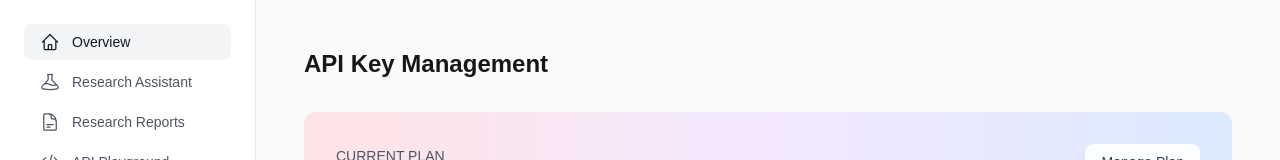
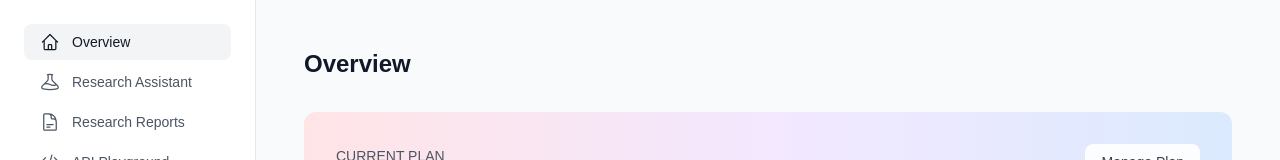
Before and after one commit to xzhan211/cursor-course, a Next.js app: page /dashboard in a window 1280 px wide. Shown: the top 160 px of the page. Built offline with nearby package versions, Linux system fonts and the light colour scheme; no server answers; the database is empty.

Commit message:
make the dashboard look better

```diff
--- a/app/dashboard/page.jsx
+++ b/app/dashboard/page.jsx
@@ -5,7 +5,7 @@ export default function DashboardPage() {
   return (
     <div className="max-w-6xl mx-auto p-6">
       <Toaster position="top-right" />
-      <h1 className="text-2xl font-bold mb-8">API Key Management</h1>
+      <h1 className="text-2xl font-bold mb-8 text-gray-900">Overview</h1>
       <ApiKeyManager />
     </div>
   );
```
